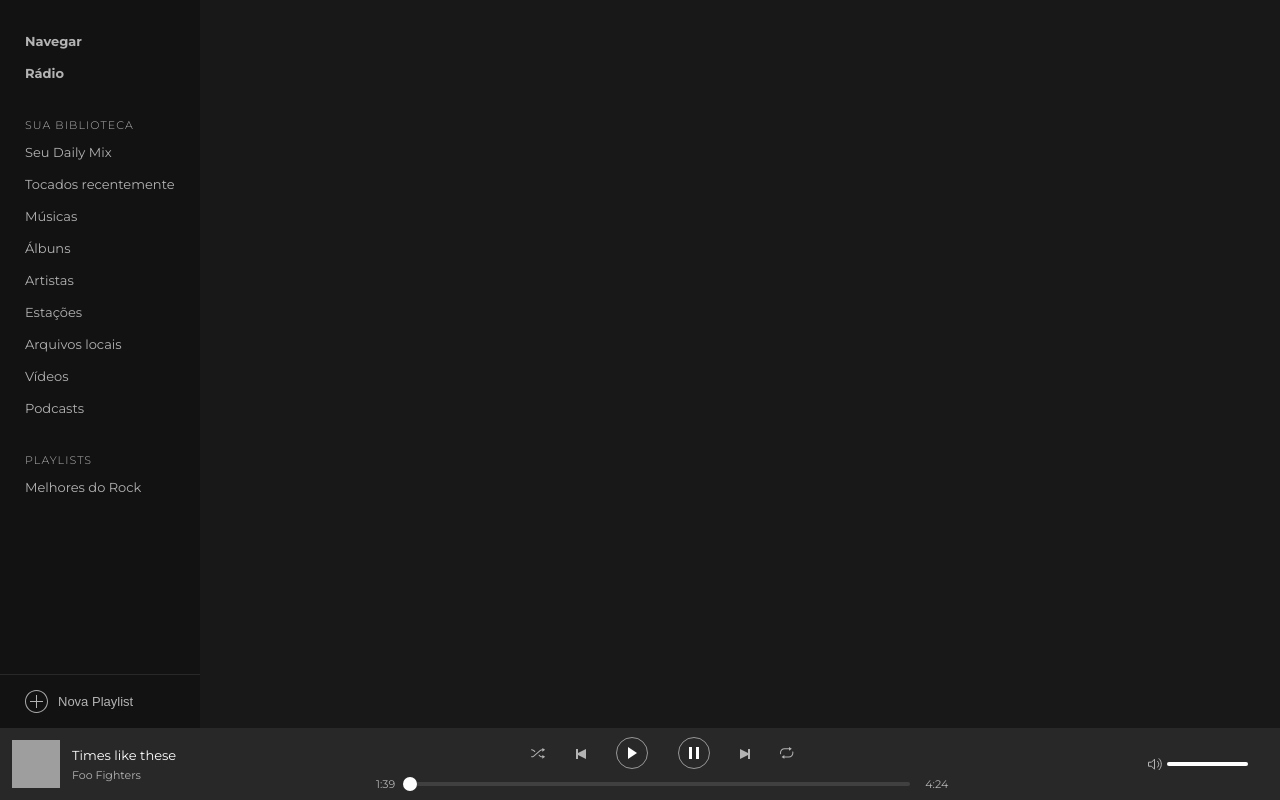
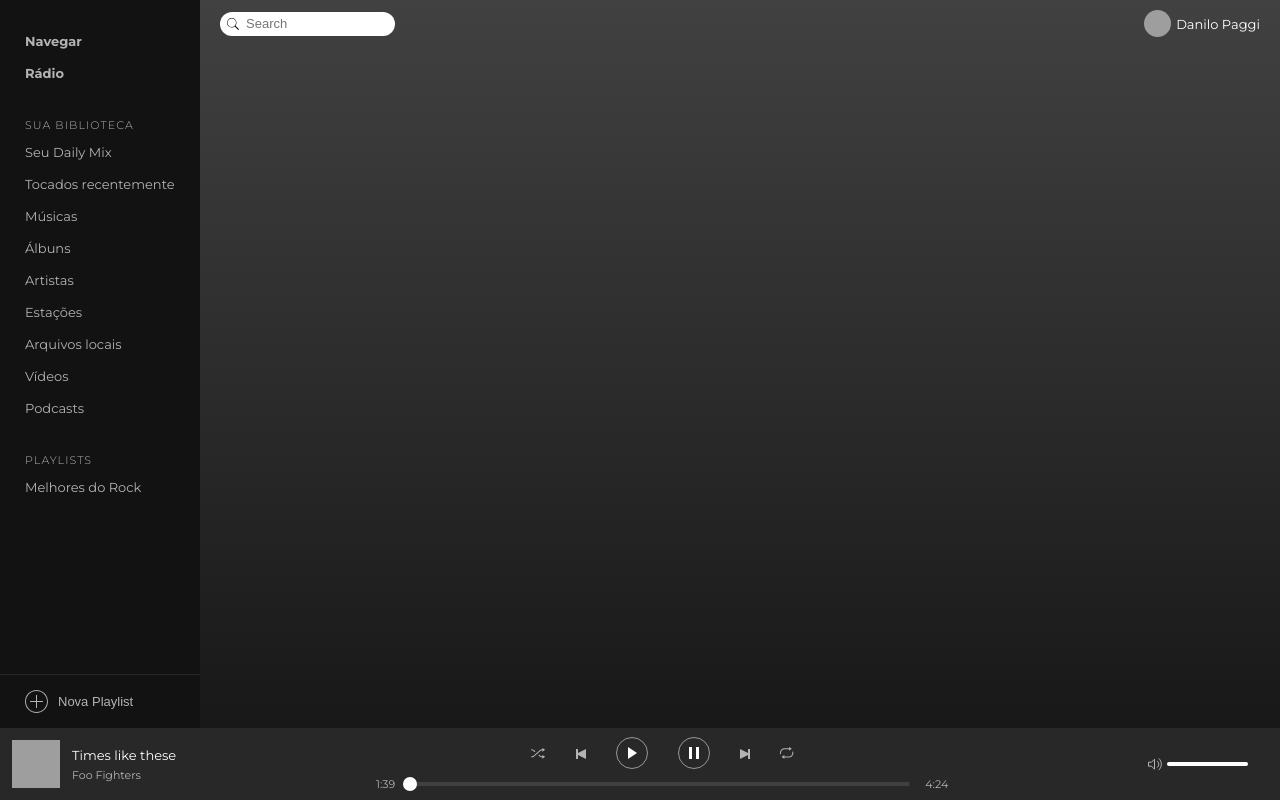
Before and after one commit to paggida/spotify-layout, a React (Create React App) app in the folder Web/: page / in a window 1280 px wide. Built offline with nearby package versions, Linux system fonts and the light colour scheme; grey boxes are pictures that could not be loaded.

Commit message:
W- Criação estática e estilização do header

```diff
--- a/Web/src/App.js
+++ b/Web/src/App.js
@@ -1,7 +1,8 @@
 import React from 'react';
 import GlobalStyle from './styles/global';
 import 'rc-slider/assets/index.css';
-import { Wrapper, Container } from './styles/components';
+import { Wrapper, Container, Content } from './styles/components';
+import Header from './components/Header';
 import Sidebar from './components/Sidebar';
 import Player from './components/Player';
 
@@ -10,6 +11,9 @@ const App = () => (
     <GlobalStyle />
     <Container>
       <Sidebar />
+      <Content>
+        <Header />
+      </Content>
     </Container>
     <Player />
   </Wrapper>
--- /dev/null
+++ b/Web/src/components/Header/index.js
@@ -0,0 +1,16 @@
+import React from 'react';
+import { Container, Search, User } from './styles';
+
+const Header = () => (
+  <Container>
+    <Search>
+      <input placeholder="Search" />
+    </Search>
+    <User>
+      <img src="https://avatars2.githubusercontent.com/u/41475334?s=460&v=4" alt="Avatar" />
+      Danilo Paggi
+    </User>
+  </Container>
+);
+
+export default Header;
--- /dev/null
+++ b/Web/src/components/Header/styles.js
@@ -0,0 +1,38 @@
+import styled from 'styled-components';
+import SearchIcon from '../../assets/images/search.svg';
+
+export const Container = styled.div`
+  display: flex;
+  align-items: center;
+  justify-content: space-between;
+  margin: 10px 20px 0;
+`;
+export const Search = styled.div`
+  display: flex;
+  align-items: center;
+  border-radius: 12px;
+  height: 24px;
+  width: 175px;
+  padding: 6px 7px 6px 26px;
+  background: #fff url(${SearchIcon}) no-repeat 7px center;
+
+  input {
+    flex: 1;
+    font-size: 13px;
+    color: #121212;
+    border: 0;
+    width: 100%;
+    padding-right: 5px;
+  }
+`;
+export const User = styled.div`
+  display: flex;
+  align-items: center;
+  font-size: 13px;
+  img {
+    height: 27px;
+    width: 27px;
+    border-radius: 50%;
+    margin-right: 5px;
+  }
+`;
--- a/Web/src/styles/components.js
+++ b/Web/src/styles/components.js
@@ -10,3 +10,13 @@ export const Container = styled.div`
   flex: 1;
   display: flex;
 `;
+
+export const Content = styled.div`
+  flex: 1;
+  display: flex;
+  flex-direction: column;
+  background: linear-gradient(to bottom, #414141 0%, #181818 100%), transparent;
+  background-size: 100% 250px, 100%
+  background-repeat: no-repeat;
+  background-position:top;
+`;
```
